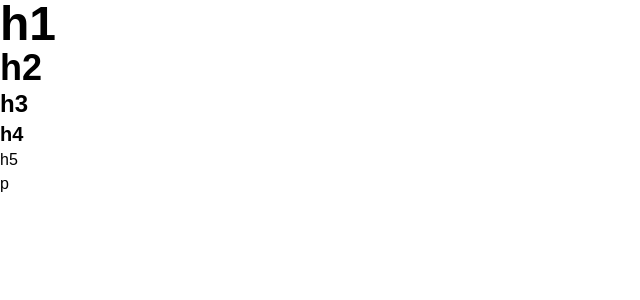
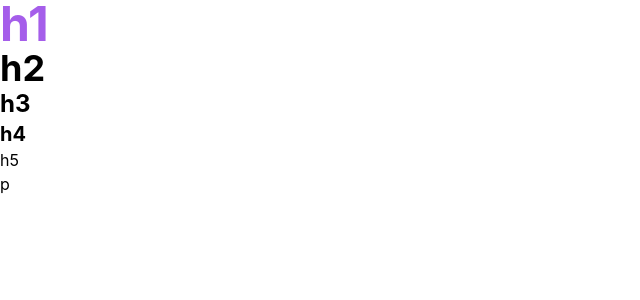
Before and after one commit to codeday-labs-2021/disco-wave, a Next.js app: page / in a window 1280 px wide. Shown: the top 300 px of the page, without its empty margins (0-640 px from the left). Built offline with nearby package versions, Linux system fonts and the light colour scheme.

Commit message:
added color scheme, setup tailwind even more, and changed font to poppins because workmans wasnt looking so good

```diff
--- a/src/pages/index.tsx
+++ b/src/pages/index.tsx
@@ -3,7 +3,7 @@
 export default function Home() {
   return (
     <div>
-      <h1>h1</h1>
+      <h1 className="text-accent-primary">h1</h1>
       <h2>h2</h2>
       <h3>h3</h3>
       <h4>h4</h4>
--- a/src/styles/globals.css
+++ b/src/styles/globals.css
@@ -2,11 +2,18 @@
 @tailwind components;
 @tailwind utilities;
 
-@import url("https://fonts.googleapis.com/css2?family=Work+Sans:wght@100;200;300;400;500;600;700;800;900&display=swap");
+@import url("https://fonts.googleapis.com/css2?family=Poppins:wght@100;200;300;400;500;600;700;800;900&display=swap");
 
 @layer base {
-  * {
-    font-family: "Work Sans", sans-serif;
+  :root {
+    --color-primary: #a55eea;
+    --color-primary-darker: #8854d0;
+
+    --color-secondary: #fc5c65;
+    --color-secondary-darker: #eb3b5a;
+
+    --color-tertiary: #45aaf2;
+    --color-tertiary-darker: #2d98da;
   }
 
   h1 {
--- a/tailwind.config.js
+++ b/tailwind.config.js
@@ -3,6 +3,19 @@ module.exports = {
   darkMode: false, // or 'media' or 'class'
   theme: {
     extend: {
+      fontFamily: {
+        sans: [
+          "Poppins",
+          "-apple-system",
+          "BlinkMacSystemFont",
+          "Segoe UI",
+          "Roboto",
+          "Helvetica",
+          "Arial",
+          "sans-serif",
+        ],
+      },
+      colors: {
         accent: {
           primary: {
             DEFAULT: "var(--color-primary)",
@@ -19,6 +32,7 @@ module.exports = {
         },
       },
     },
+  },
   variants: {
     extend: {},
   },
```
Lines whose indentation alone changed are shown as unchanged.
